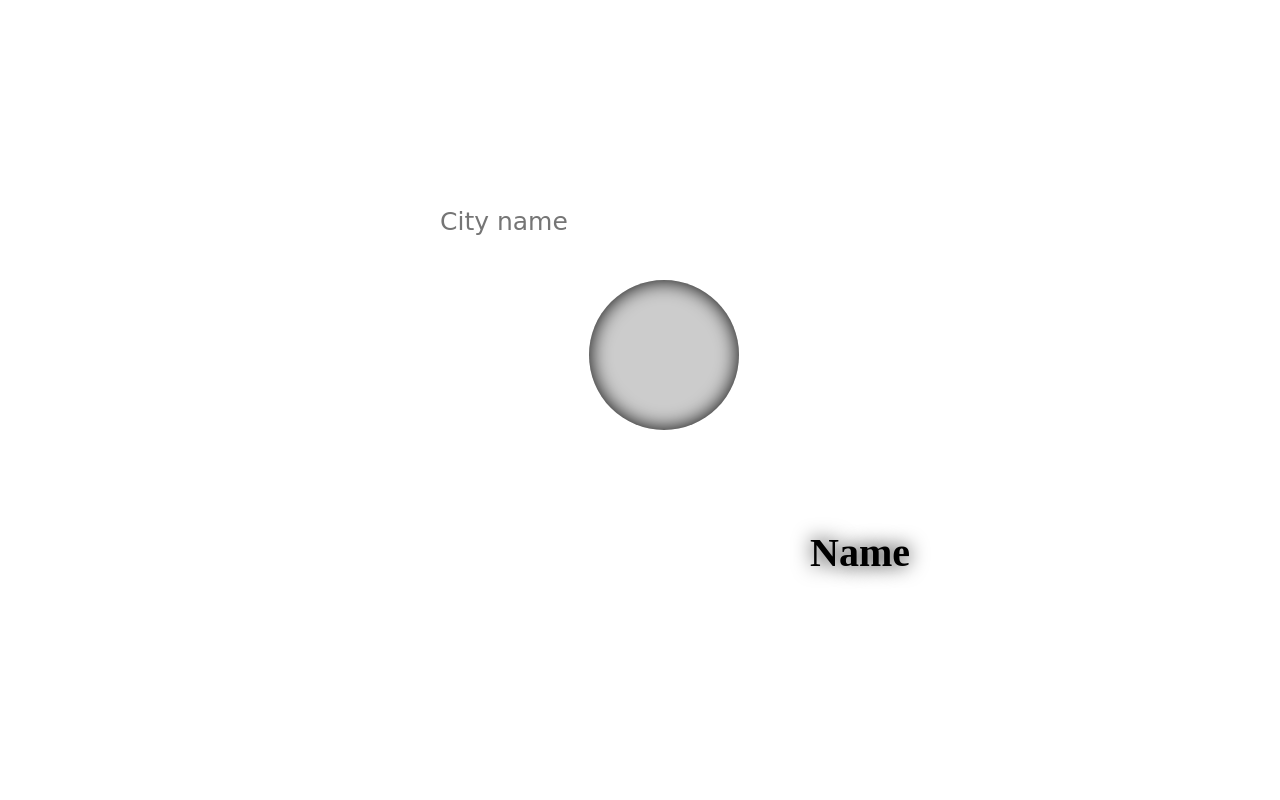
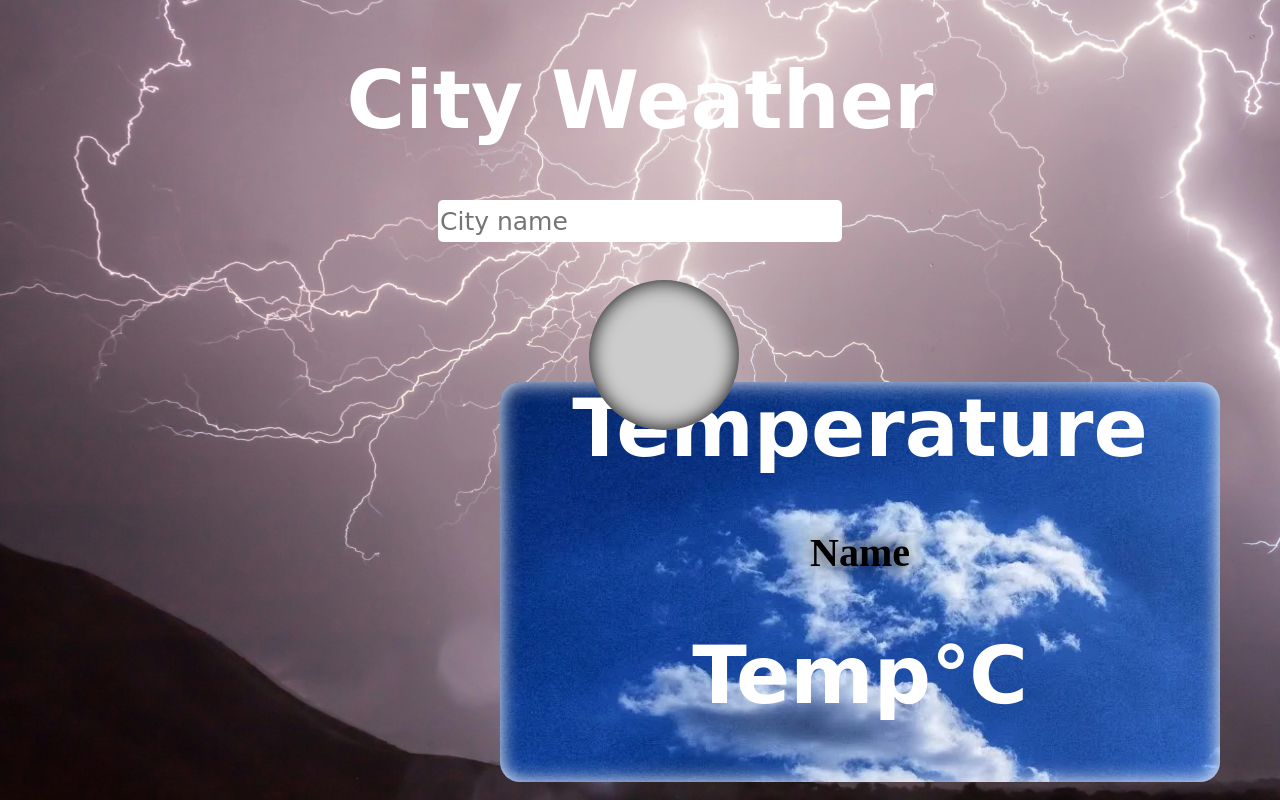
Before and after one commit to mansurovilyos068-sys/Weather-API, a plain HTML site: page index.html in a window 1280 px wide. Drawn offline with Linux system fonts and the light colour scheme; the site is published under a folder, as on GitHub Pages, so addresses that start at the root find nothing.

Commit message:
Update style.css

```diff
--- a/style.css
+++ b/style.css
@@ -1,5 +1,5 @@
 body{
-  background-image: url('/pexels-pixabay-53459.jpg');
+  background-image: url('./pexels-pixabay-53459.jpg');
   background-repeat: no-repeat;
   background-size: 100%;
   text-align: center;
@@ -37,7 +37,7 @@ input{
 }
 
 .div{
-  background-image: url('/Screenshot\ 2025-05-26\ 211149.png');
+  background-image: url('./Screenshot\ 2025-05-26\ 211149.png');
   width: 720px;
   height: 400px;
   margin-left: 500px;
```
